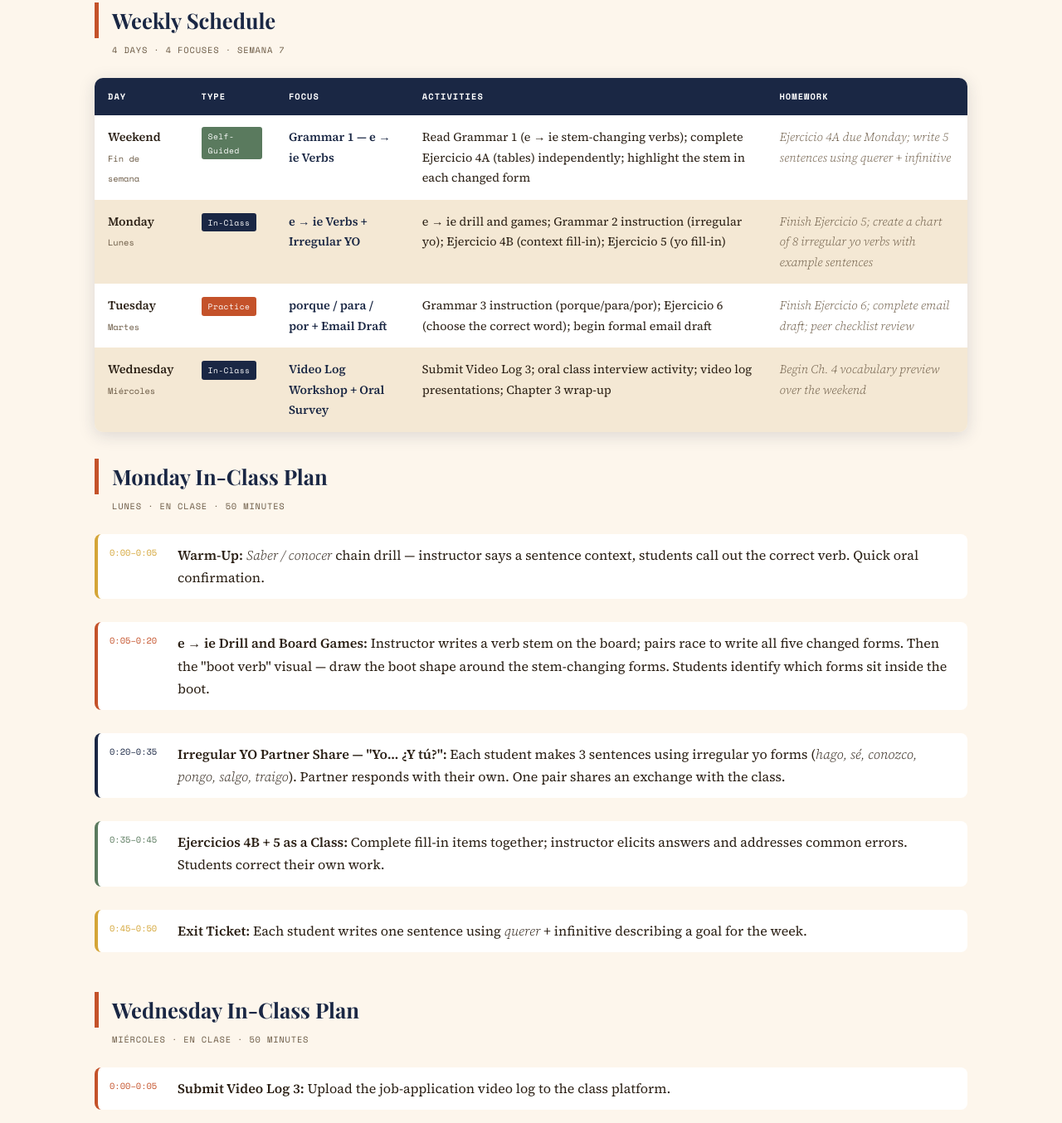
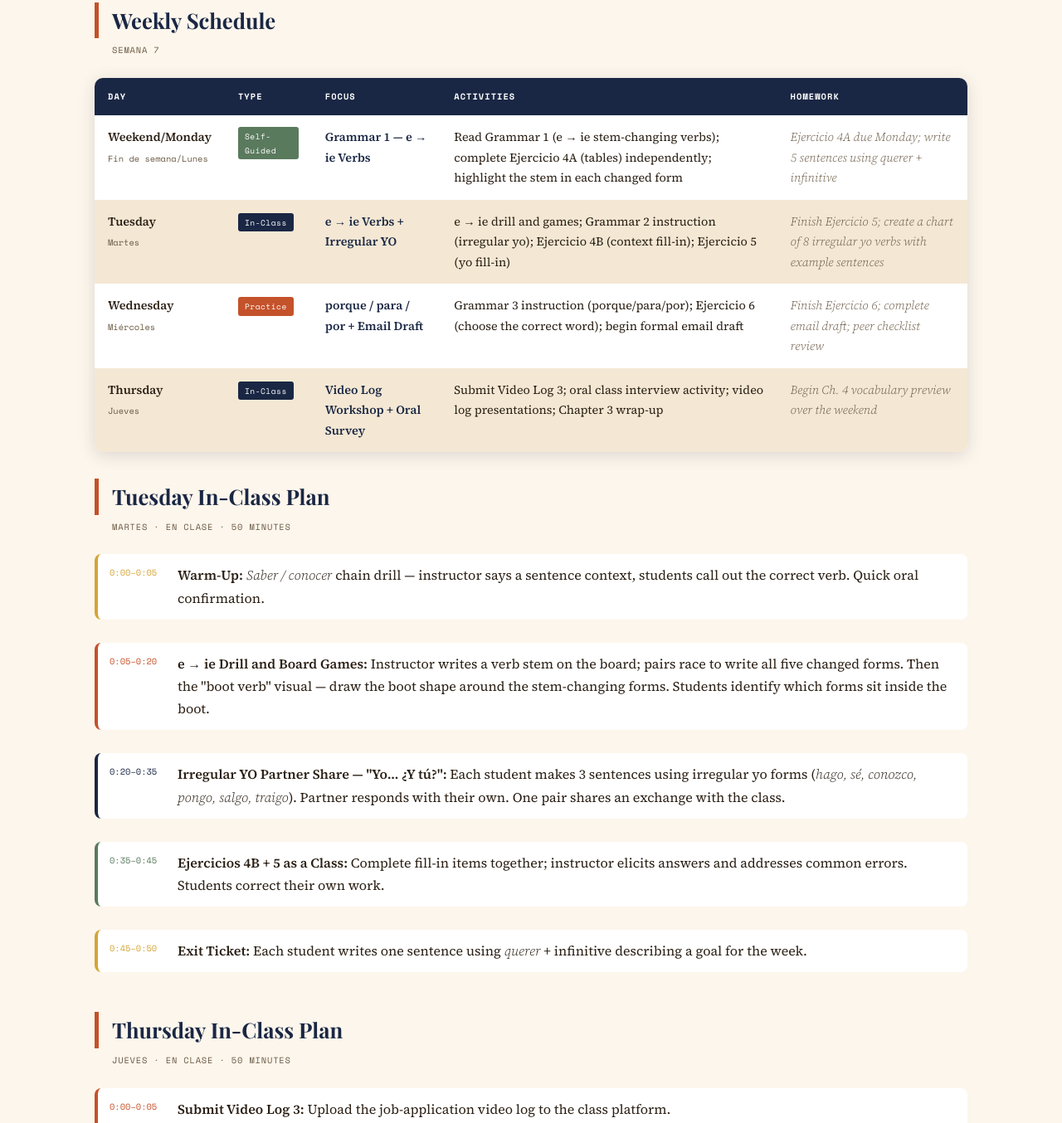
Before and after one commit to jmmenjivar21/IP_SPAN121_Textbook_Chapter3.2, a plain HTML site: page index.html in a window 1280 px wide. Shown: the part 1088-2442 px from the top of the page at 83% size. Drawn offline with nearby package versions, Linux system fonts and the light colour scheme; a web font is replaced by a local one.

Commit message:
Update index.html

```diff
--- a/index.html
+++ b/index.html
@@ -931,7 +931,7 @@
 
   <!-- Weekly Schedule -->
   <h2 class="section-title">Weekly Schedule</h2>
-  <p class="section-meta">4 days · 4 focuses · Semana 7</p>
+  <p class="section-meta">Semana 7</p>
 
   <table class="schedule-table">
     <thead>
@@ -945,28 +945,28 @@
     </thead>
     <tbody>
       <tr>
-        <td><strong>Weekend</strong><br><small style="color:var(--text-light);font-family:'Space Mono',monospace;font-size:0.65rem">Fin de semana</small></td>
+        <td><strong>Weekend/Monday</strong><br><small style="color:var(--text-light);font-family:'Space Mono',monospace;font-size:0.65rem">Fin de semana/Lunes</small></td>
         <td><span class="day-type type-self">Self-Guided</span></td>
         <td class="day-focus">Grammar 1 — e → ie Verbs</td>
         <td>Read Grammar 1 (e → ie stem-changing verbs); complete Ejercicio 4A (tables) independently; highlight the stem in each changed form</td>
         <td class="hw-note">Ejercicio 4A due Monday; write 5 sentences using <em>querer</em> + infinitive</td>
       </tr>
       <tr>
-        <td><strong>Monday</strong><br><small style="color:var(--text-light);font-family:'Space Mono',monospace;font-size:0.65rem">Lunes</small></td>
+        <td><strong>Tuesday</strong><br><small style="color:var(--text-light);font-family:'Space Mono',monospace;font-size:0.65rem">Martes</small></td>
         <td><span class="day-type type-inclass">In-Class</span></td>
         <td class="day-focus">e → ie Verbs + Irregular YO</td>
         <td>e → ie drill and games; Grammar 2 instruction (irregular yo); Ejercicio 4B (context fill-in); Ejercicio 5 (yo fill-in)</td>
         <td class="hw-note">Finish Ejercicio 5; create a chart of 8 irregular yo verbs with example sentences</td>
       </tr>
       <tr>
-        <td><strong>Tuesday</strong><br><small style="color:var(--text-light);font-family:'Space Mono',monospace;font-size:0.65rem">Martes</small></td>
+        <td><strong>Wednesday</strong><br><small style="color:var(--text-light);font-family:'Space Mono',monospace;font-size:0.65rem">Miércoles</small></td>
         <td><span class="day-type type-practice">Practice</span></td>
         <td class="day-focus">porque / para / por + Email Draft</td>
         <td>Grammar 3 instruction (porque/para/por); Ejercicio 6 (choose the correct word); begin formal email draft</td>
         <td class="hw-note">Finish Ejercicio 6; complete email draft; peer checklist review</td>
       </tr>
       <tr>
-        <td><strong>Wednesday</strong><br><small style="color:var(--text-light);font-family:'Space Mono',monospace;font-size:0.65rem">Miércoles</small></td>
+        <td><strong>Thursday</strong><br><small style="color:var(--text-light);font-family:'Space Mono',monospace;font-size:0.65rem">Jueves</small></td>
         <td><span class="day-type type-inclass">In-Class</span></td>
         <td class="day-focus">Video Log Workshop + Oral Survey</td>
         <td>Submit Video Log 3; oral class interview activity; video log presentations; Chapter 3 wrap-up</td>
@@ -975,9 +975,9 @@
     </tbody>
   </table>
 
-  <!-- Monday class plan -->
-  <h2 class="section-title">Monday In-Class Plan</h2>
-  <p class="section-meta">Lunes · En clase · 50 minutes</p>
+  <!-- Tuesday class plan -->
+  <h2 class="section-title">Tuesday In-Class Plan</h2>
+  <p class="section-meta">Martes · En clase · 50 minutes</p>
 
   <div style="display:grid;gap:12px;margin-bottom:32px;">
     <div class="exercise-item" style="background:white;border-left:4px solid var(--gold)">
@@ -1002,9 +1002,9 @@
     </div>
   </div>
 
-  <!-- Wednesday plan -->
-  <h2 class="section-title">Wednesday In-Class Plan</h2>
-  <p class="section-meta">Miércoles · En clase · 50 minutes</p>
+  <!-- Thursday plan -->
+  <h2 class="section-title">Thursday In-Class Plan</h2>
+  <p class="section-meta">Jueves · En clase · 50 minutes</p>
 
   <div style="display:grid;gap:12px;margin-bottom:32px;">
     <div class="exercise-item" style="background:white;border-left:4px solid var(--terracotta)">
```
